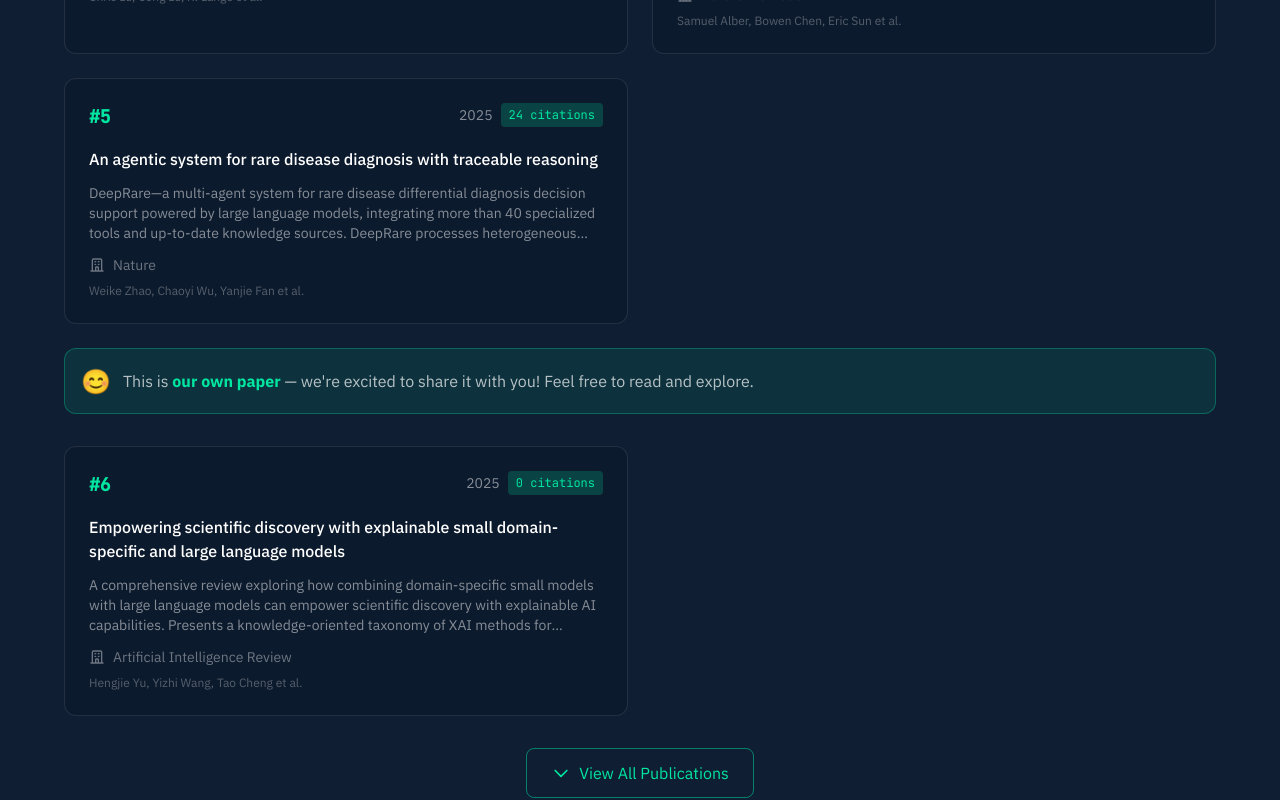
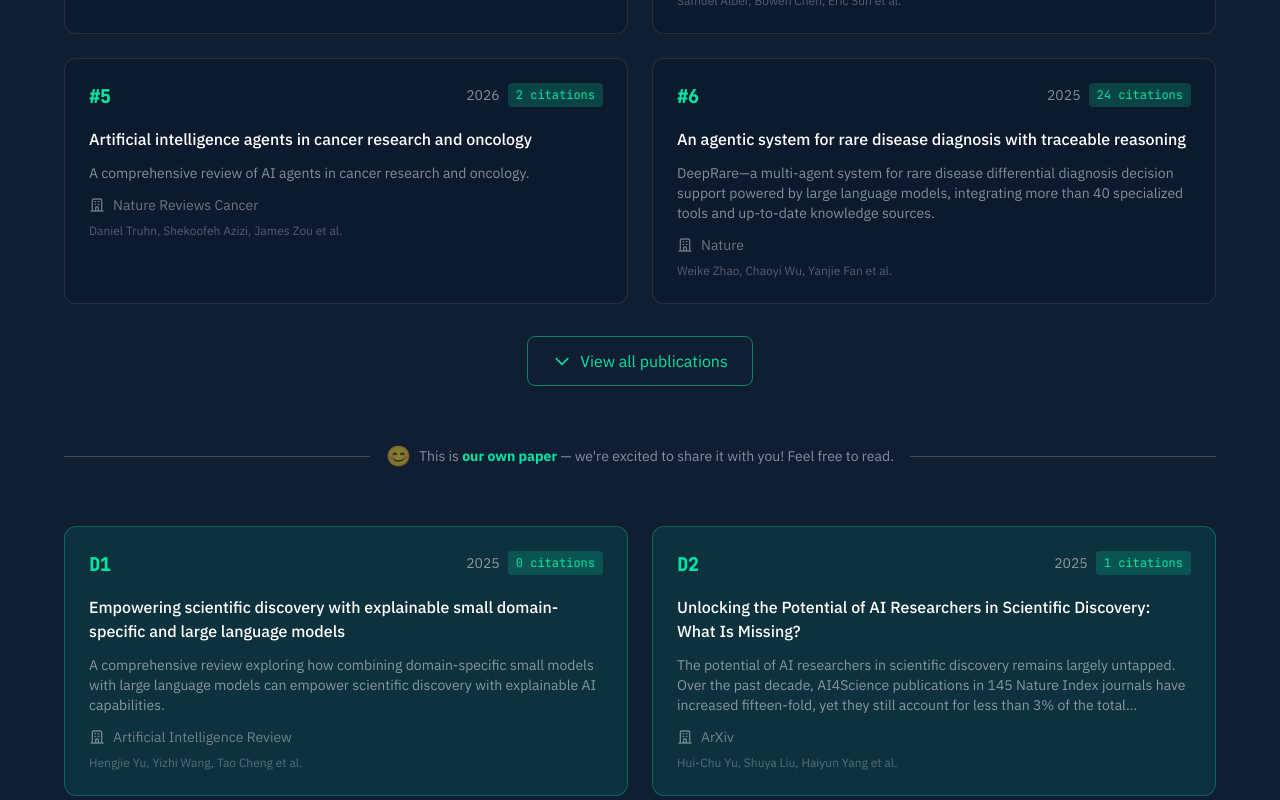
Before and after one commit to onepersonlab/onepersonlab-website, a React (Vite) app: page / in a window 1280 px wide. Shown: the part 3020-3820 px from the top of the page. Built offline with nearby package versions, Linux system fonts and the light colour scheme.

Commit message:
feat: redesign Papers section - new top 6, developer papers, view less button

```diff
--- /dev/null
+++ b/data/developer-papers-update.json
@@ -0,0 +1,28 @@
+{
+  "description": "Developer's Own Papers - Detailed Info",
+  "source": "Semantic Scholar + OpenAlex APIs",
+  "generated_at": "2026-04-11T23:35:00Z",
+  "paper_count": 2,
+  "papers": [
+    {
+      "title": "Empowering scientific discovery with explainable small domain-specific and large language models",
+      "doi": "10.1007/s10462-025-11365-w",
+      "year": 2025,
+      "venue": "Artificial Intelligence Review",
+      "authors": ["Hengjie Yu", "Yizhi Wang", "Tao Cheng", "Yan Yan", "Kenneth A. Dawson", "S. F. Y. Li", "Yefeng Zheng", "Yaochu Jin"],
+      "citationCount": 0,
+      "abstract": "A comprehensive review exploring how combining domain-specific small models with large language models can empower scientific discovery with explainable AI capabilities.",
+      "url": "https://link.springer.com/article/10.1007/s10462-025-11365-w"
+    },
+    {
+      "title": "Unlocking the Potential of AI Researchers in Scientific Discovery: What Is Missing?",
+      "doi": "10.48550/arxiv.2503.05822",
+      "year": 2025,
+      "venue": "ArXiv",
+      "authors": ["Hui-Chu Yu", "Shuya Liu", "Haiyun Yang", "Yuping Yan", "Ming Qu", "Yaochu Jin"],
+      "citationCount": 1,
+      "abstract": "The potential of AI researchers in scientific discovery remains largely untapped. Over the past decade, AI4Science publications in 145 Nature Index journals have increased fifteen-fold, yet they still account for less than 3% of the total publications.",
+      "url": "https://arxiv.org/abs/2503.05822"
+    }
+  ]
+}
--- /dev/null
+++ b/data/developer-papers.json
@@ -0,0 +1,15 @@
+{
+  "description": "Developer's Own Papers",
+  "source": "Google Scholar",
+  "updated": "2026-04-11",
+  "papers": [
+    {
+      "title": "Empowering scientific discovery with explainable small domain-specific and large language models",
+      "doi": "10.1007/s10462-025-11365-w"
+    },
+    {
+      "title": "Unlocking the Potential of AI Researchers in Scientific Discovery: What Is Missing?",
+      "doi": "10.48550/arxiv.2503.05822"
+    }
+  ]
+}
--- a/data/top-6-papers-update.json
+++ b/data/top-6-papers-update.json
@@ -1,7 +1,7 @@
 {
   "description": "Top 6 Featured Papers - Detailed Info",
   "source": "Semantic Scholar + OpenAlex APIs",
-  "generated_at": "2026-04-11T23:10:00Z",
+  "generated_at": "2026-04-11T23:35:00Z",
   "paper_count": 6,
   "papers": [
     {
@@ -23,7 +23,7 @@
       "venue": "Nature",
       "authors": ["Weike Zhao", "Chaoyi Wu", "Yanjie Fan", "Xiaoman Zhang", "Pengcheng Qiu", "Yuze Sun", "Xiao Zhou", "Yanfeng Wang", "Ya Zhang", "Yongguo Yu", "Kun Sun", "Weidi Xie"],
       "citationCount": 24,
-      "abstract": "DeepRare—a multi-agent system for rare disease differential diagnosis decision support powered by large language models, integrating more than 40 specialized tools and up-to-date knowledge sources. DeepRare processes heterogeneous clinical inputs, including free-text descriptions, structured human phenotype ontology terms and genetic testing results to generate ranked diagnostic hypotheses with transparent reasoning linked to verifiable medical evidence.",
+      "abstract": "DeepRare—a multi-agent system for rare disease differential diagnosis decision support powered by large language models, integrating more than 40 specialized tools and up-to-date knowledge sources.",
       "url": "https://doi.org/10.1038/s41586-025-10097-9"
     },
     {
@@ -45,7 +45,7 @@
       "venue": "Nature",
       "authors": ["Chris Lu", "Cong Lu", "R. Lange", "Yutaro Yamada", "Shengran Hu", "Jakob Foerster", "David Ha", "Jeff Clune"],
       "citationCount": 8,
-      "abstract": "The AI Scientist—a pipeline for automating the entire scientific process end to end. The system creates research ideas, writes code, runs experiments, plots and analyses data, writes the entire scientific manuscript, and performs its own peer review. Its ideas, execution and presentation are of sufficient quality that the manuscript generated by this AI system passed the first round of peer review for a workshop of a top-tier machine learning conference.",
+      "abstract": "The AI Scientist—a pipeline for automating the entire scientific process end to end.",
       "url": "https://doi.org/10.1038/s41586-026-10265-5"
     },
     {
@@ -56,20 +56,19 @@
       "venue": "Nature Methods",
       "authors": ["Samuel Alber", "Bowen Chen", "Eric Sun", "Alina Isakova", "Aaron J. Wilk", "James Zou"],
       "citationCount": 1,
-      "abstract": "An AI agent that autonomously explores scRNA-seq datasets in novel directions conditioned on prior user-ran analyses. Built on large language models, CellVoyager ingests both the dataset and a record of prior analyses to generate and test new hypotheses within a Jupyter notebook environment. Given only the background sections of these papers, CellVoyager outperformed GPT-4o and o3-mini by up to 20% in predicting which analyses the authors eventually conducted.",
+      "abstract": "An AI agent that autonomously explores scRNA-seq datasets in novel directions conditioned on prior user-ran analyses.",
       "url": "https://doi.org/10.1038/s41592-026-03029-6"
     },
     {
       "order": 6,
-      "title": "Empowering scientific discovery with explainable small domain-specific and large language models",
-      "doi": "10.1007/s10462-025-11365-w",
-      "year": 2025,
-      "venue": "Artificial Intelligence Review",
-      "authors": ["Hengjie Yu", "Yizhi Wang", "Tao Cheng", "Yan Yan", "Kenneth A. Dawson", "S. F. Y. Li", "Yefeng Zheng", "Yaochu Jin"],
-      "citationCount": 0,
-      "abstract": "A comprehensive review exploring how combining domain-specific small models with large language models can empower scientific discovery with explainable AI capabilities. Presents a knowledge-oriented taxonomy of XAI methods for scientific research, discussing knowledge-agnostic, knowledge-based, knowledge-infused, and knowledge-verified approaches.",
-      "url": "https://link.springer.com/article/10.1007/s10462-025-11365-w",
-      "isDeveloperPaper": true
+      "title": "Artificial intelligence agents in cancer research and oncology",
+      "doi": "10.1038/s41568-025-00900-0",
+      "year": 2026,
+      "venue": "Nature Reviews Cancer",
+      "authors": ["Daniel Truhn", "Shekoofeh Azizi", "James Zou", "Leonor Cerda-Alberich", "Faisal Mahmood", "Jakob Nikolas Kather"],
+      "citationCount": 2,
+      "abstract": "A comprehensive review of AI agents in cancer research and oncology.",
+      "url": "https://doi.org/10.1038/s41568-025-00900-0"
     }
   ]
 }
--- a/data/top-6-papers.json
+++ b/data/top-6-papers.json
@@ -24,7 +24,7 @@
       "order": 5
     },
     {
-      "title": "Empowering scientific discovery with explainable small domain-specific and large language models",
+      "title": "Artificial intelligence agents in cancer research and oncology",
       "order": 6
     }
   ]
--- a/src/components/PapersSection.tsx
+++ b/src/components/PapersSection.tsx
@@ -1,5 +1,5 @@
 import { useState, useEffect } from 'react';
-import { getTopPapers, getAllPapers } from '../data/papers';
+import { getTopPapers, getAllPapers, getDeveloperPapers } from '../data/papers';
 import type { Paper } from '../data/papers';
 
 type SortMode = 'year' | 'citations';
@@ -9,7 +9,8 @@ export function PapersSection() {
   const [sortMode, setSortMode] = useState<SortMode>('year');
   const [expanded, setExpanded] = useState(false);
   const [topPapers, setTopPapers] = useState<Paper[]>([]);
-  const [allPapers, setAllPapers] = useState<Paper[]>([]);
+  const [developerPapers, setDeveloperPapers] = useState<Paper[]>([]);
+  const [combinedPapers, setCombinedPapers] = useState<Paper[]>([]);
 
   useEffect(() => {
     const rawTop = getTopPapers();
@@ -20,11 +21,15 @@ export function PapersSection() {
     setTopPapers(sortedTop);
 
     const rawAll = getAllPapers();
-    const sortedAll = [...rawAll].sort((a, b) => {
+    const devPapers = getDeveloperPapers();
+    setDeveloperPapers(devPapers);
+
+    // Combined: top 6 + all papers, sorted together
+    const combined = [...rawTop, ...rawAll].sort((a, b) => {
       if (sortMode === 'year') return b.year - a.year;
       return (b.citationCount || 0) - (a.citationCount || 0);
     });
-    setAllPapers(sortedAll);
+    setCombinedPapers(combined);
   }, [sortMode]);
 
   useEffect(() => {
@@ -38,6 +43,8 @@ export function PapersSection() {
     if (section) observer.observe(section);
     return () => observer.disconnect();
   }, []);
+
+  const displayPapers = expanded ? combinedPapers : topPapers;
 
   return (
     <section id="papers" className="min-h-screen py-24 px-6 bg-navy-800 relative" aria-labelledby="papers-heading">
@@ -88,19 +95,10 @@ export function PapersSection() {
         </button>
       </div>
 
-      {/* Top 6 Papers */}
+      {/* Papers Grid */}
       <div className={`max-w-6xl mx-auto transition-all duration-1000 delay-200 ${isVisible ? 'opacity-100 translate-y-0' : 'opacity-0 translate-y-8'}`}>
         <div className="grid grid-cols-1 md:grid-cols-2 gap-6">
-          {topPapers.map((paper, index) => (
-            <>
-              {paper.isDeveloperPaper && (
-                <div key="developer-note" className="md:col-span-2 bg-mint-400/10 border border-mint-400/30 rounded-xl p-4 mb-2 flex items-center gap-3">
-                  <span className="text-2xl">😊</span>
-                  <p className="text-white/70" style={{ fontFamily: 'var(--font-body)' }}>
-                    This is <strong className="text-mint-400">our own paper</strong> — we're excited to share it with you! Feel free to read and explore.
-                  </p>
-                </div>
-              )}
+          {displayPapers.map((paper, index) => (
             <article key={paper.doi || paper.title} className="group relative bg-navy-900/50 border border-white/10 rounded-xl p-6 hover:border-mint-400/50 transition-all duration-300">
               <div className="flex items-start justify-between mb-4">
                 <span className="text-mint-400 font-bold text-lg" style={{ fontFamily: 'var(--font-mono)' }}>#{index + 1}</span>
@@ -133,35 +131,47 @@ export function PapersSection() {
                 )}
               </a>
             </article>
-            </>
           ))}
         </div>
 
-        {/* Divider */}
-        {expanded && (
+        {/* Expand/Collapse button */}
+        <div className="mt-8 text-center">
+          <button
+            onClick={() => setExpanded(!expanded)}
+            className="inline-flex items-center gap-2 px-6 py-3 border border-mint-400/50 text-mint-400 hover:bg-mint-400/10 rounded-lg transition-all duration-300"
+            style={{ fontFamily: 'var(--font-body)' }}
+            aria-expanded={expanded}
+          >
+            <svg className={`w-5 h-5 transition-transform duration-300 ${expanded ? 'rotate-180' : ''}`} fill="none" stroke="currentColor" viewBox="0 0 24 24">
+              <path strokeLinecap="round" strokeLinejoin="round" strokeWidth={2} d="M19 9l-7 7-7-7" />
+            </svg>
+            <span>{expanded ? 'View less' : 'View all publications'}</span>
+          </button>
+        </div>
+
+        {/* Developer Papers Section */}
         <div className="relative my-12">
           <div className="absolute inset-0 flex items-center">
             <div className="w-full border-t border-white/20"></div>
           </div>
           <div className="relative flex justify-center">
-              <span className="px-4 py-2 bg-navy-800 text-white/50 text-sm rounded-lg" style={{ fontFamily: 'var(--font-body)' }}>
-                Additional Publications
+            <span className="px-4 py-2 bg-navy-800 text-white/50 text-sm rounded-lg flex items-center gap-2" style={{ fontFamily: 'var(--font-body)' }}>
+              <span className="text-xl">😊</span>
+              <span>This is <strong className="text-mint-400">our own paper</strong> — we're excited to share it with you! Feel free to read.</span>
             </span>
           </div>
         </div>
-        )}
 
-        {/* All Papers (when expanded) */}
-        {expanded && (
+        {/* Developer Papers */}
         <div className="grid grid-cols-1 md:grid-cols-2 gap-6">
-            {allPapers.map((paper, index) => (
-              <article key={paper.doi || paper.title} className="group relative bg-navy-900/30 border border-white/10 rounded-xl p-6 hover:border-mint-400/50 transition-all duration-300">
+          {developerPapers.map((paper, index) => (
+            <article key={paper.doi || paper.title} className="group relative bg-mint-400/10 border border-mint-400/30 rounded-xl p-6 hover:border-mint-400/50 transition-all duration-300">
               <div className="flex items-start justify-between mb-4">
-                  <span className="text-white/40 font-bold text-lg" style={{ fontFamily: 'var(--font-mono)' }}>#{index + 7}</span>
+                <span className="text-mint-400 font-bold text-lg" style={{ fontFamily: 'var(--font-mono)' }}>D{index + 1}</span>
                 <div className="flex items-center gap-2">
                   <span className="text-sm text-white/50" style={{ fontFamily: 'var(--font-body)' }}>{paper.year}</span>
                   {paper.citationCount !== null && (
-                      <span className="inline-flex items-center px-2 py-1 rounded text-xs bg-white/10 text-white/70" style={{ fontFamily: 'var(--font-mono)' }}>
+                    <span className="inline-flex items-center px-2 py-1 rounded text-xs bg-mint-400/20 text-mint-400" style={{ fontFamily: 'var(--font-mono)' }}>
                       {paper.citationCount} citations
                     </span>
                   )}
@@ -189,22 +199,6 @@ export function PapersSection() {
             </article>
           ))}
         </div>
-        )}
-
-        {/* Expand/Collapse button */}
-        <div className="mt-8 text-center">
-          <button
-            onClick={() => setExpanded(!expanded)}
-            className="inline-flex items-center gap-2 px-6 py-3 border border-mint-400/50 text-mint-400 hover:bg-mint-400/10 rounded-lg transition-all duration-300"
-            style={{ fontFamily: 'var(--font-body)' }}
-            aria-expanded={expanded}
-          >
-            <svg className={`w-5 h-5 transition-transform duration-300 ${expanded ? 'rotate-180' : ''}`} fill="none" stroke="currentColor" viewBox="0 0 24 24">
-              <path strokeLinecap="round" strokeLinejoin="round" strokeWidth={2} d="M19 9l-7 7-7-7" />
-            </svg>
-            <span>{expanded ? 'Show Top 6 Only' : 'View All Publications'}</span>
-          </button>
-        </div>
       </div>
     </section>
   );
--- /dev/null
+++ b/src/data/developer-papers-update.json
@@ -0,0 +1,28 @@
+{
+  "description": "Developer's Own Papers - Detailed Info",
+  "source": "Semantic Scholar + OpenAlex APIs",
+  "generated_at": "2026-04-11T23:35:00Z",
+  "paper_count": 2,
+  "papers": [
+    {
+      "title": "Empowering scientific discovery with explainable small domain-specific and large language models",
+      "doi": "10.1007/s10462-025-11365-w",
+      "year": 2025,
+      "venue": "Artificial Intelligence Review",
+      "authors": ["Hengjie Yu", "Yizhi Wang", "Tao Cheng", "Yan Yan", "Kenneth A. Dawson", "S. F. Y. Li", "Yefeng Zheng", "Yaochu Jin"],
+      "citationCount": 0,
+      "abstract": "A comprehensive review exploring how combining domain-specific small models with large language models can empower scientific discovery with explainable AI capabilities.",
+      "url": "https://link.springer.com/article/10.1007/s10462-025-11365-w"
+    },
+    {
+      "title": "Unlocking the Potential of AI Researchers in Scientific Discovery: What Is Missing?",
+      "doi": "10.48550/arxiv.2503.05822",
+      "year": 2025,
+      "venue": "ArXiv",
+      "authors": ["Hui-Chu Yu", "Shuya Liu", "Haiyun Yang", "Yuping Yan", "Ming Qu", "Yaochu Jin"],
+      "citationCount": 1,
+      "abstract": "The potential of AI researchers in scientific discovery remains largely untapped. Over the past decade, AI4Science publications in 145 Nature Index journals have increased fifteen-fold, yet they still account for less than 3% of the total publications.",
+      "url": "https://arxiv.org/abs/2503.05822"
+    }
+  ]
+}
--- a/src/data/papers.ts
+++ b/src/data/papers.ts
@@ -1,5 +1,6 @@
 import topPapersData from './top-6-papers-update.json';
 import allPapersData from './all-papers-update.json';
+import developerPapersData from './developer-papers-update.json';
 
 export interface Paper {
   order?: number;
@@ -11,7 +12,6 @@ export interface Paper {
   citationCount: number | null;
   abstract: string;
   url: string;
-  isDeveloperPaper?: boolean;
 }
 
 export function getTopPapers(): Paper[] {
@@ -24,8 +24,7 @@ export function getTopPapers(): Paper[] {
     authors: p.authors || [],
     citationCount: p.citationCount,
     abstract: p.abstract || '',
-    url: p.url,
-    isDeveloperPaper: p.isDeveloperPaper || false
+    url: p.url
   }));
 }
 
@@ -42,10 +41,24 @@ export function getAllPapers(): Paper[] {
   }));
 }
 
-export function getPaperMeta(): { top_count: number; all_count: number; generated_at: string } {
+export function getDeveloperPapers(): Paper[] {
+  return developerPapersData.papers.map((p: any) => ({
+    title: p.title,
+    doi: p.doi,
+    year: p.year,
+    venue: p.venue,
+    authors: p.authors || [],
+    citationCount: p.citationCount,
+    abstract: p.abstract || '',
+    url: p.url
+  }));
+}
+
+export function getPaperMeta(): { top_count: number; all_count: number; developer_count: number; generated_at: string } {
   return {
     top_count: topPapersData.paper_count,
     all_count: allPapersData.paper_count,
+    developer_count: developerPapersData.paper_count,
     generated_at: topPapersData.generated_at
   };
 }
--- a/src/data/top-6-papers-update.json
+++ b/src/data/top-6-papers-update.json
@@ -1,7 +1,7 @@
 {
   "description": "Top 6 Featured Papers - Detailed Info",
   "source": "Semantic Scholar + OpenAlex APIs",
-  "generated_at": "2026-04-11T23:10:00Z",
+  "generated_at": "2026-04-11T23:35:00Z",
   "paper_count": 6,
   "papers": [
     {
@@ -23,7 +23,7 @@
       "venue": "Nature",
       "authors": ["Weike Zhao", "Chaoyi Wu", "Yanjie Fan", "Xiaoman Zhang", "Pengcheng Qiu", "Yuze Sun", "Xiao Zhou", "Yanfeng Wang", "Ya Zhang", "Yongguo Yu", "Kun Sun", "Weidi Xie"],
       "citationCount": 24,
-      "abstract": "DeepRare—a multi-agent system for rare disease differential diagnosis decision support powered by large language models, integrating more than 40 specialized tools and up-to-date knowledge sources. DeepRare processes heterogeneous clinical inputs, including free-text descriptions, structured human phenotype ontology terms and genetic testing results to generate ranked diagnostic hypotheses with transparent reasoning linked to verifiable medical evidence.",
+      "abstract": "DeepRare—a multi-agent system for rare disease differential diagnosis decision support powered by large language models, integrating more than 40 specialized tools and up-to-date knowledge sources.",
       "url": "https://doi.org/10.1038/s41586-025-10097-9"
     },
     {
@@ -45,7 +45,7 @@
       "venue": "Nature",
       "authors": ["Chris Lu", "Cong Lu", "R. Lange", "Yutaro Yamada", "Shengran Hu", "Jakob Foerster", "David Ha", "Jeff Clune"],
       "citationCount": 8,
-      "abstract": "The AI Scientist—a pipeline for automating the entire scientific process end to end. The system creates research ideas, writes code, runs experiments, plots and analyses data, writes the entire scientific manuscript, and performs its own peer review. Its ideas, execution and presentation are of sufficient quality that the manuscript generated by this AI system passed the first round of peer review for a workshop of a top-tier machine learning conference.",
+      "abstract": "The AI Scientist—a pipeline for automating the entire scientific process end to end.",
       "url": "https://doi.org/10.1038/s41586-026-10265-5"
     },
     {
@@ -56,20 +56,19 @@
       "venue": "Nature Methods",
       "authors": ["Samuel Alber", "Bowen Chen", "Eric Sun", "Alina Isakova", "Aaron J. Wilk", "James Zou"],
       "citationCount": 1,
-      "abstract": "An AI agent that autonomously explores scRNA-seq datasets in novel directions conditioned on prior user-ran analyses. Built on large language models, CellVoyager ingests both the dataset and a record of prior analyses to generate and test new hypotheses within a Jupyter notebook environment. Given only the background sections of these papers, CellVoyager outperformed GPT-4o and o3-mini by up to 20% in predicting which analyses the authors eventually conducted.",
+      "abstract": "An AI agent that autonomously explores scRNA-seq datasets in novel directions conditioned on prior user-ran analyses.",
       "url": "https://doi.org/10.1038/s41592-026-03029-6"
     },
     {
       "order": 6,
-      "title": "Empowering scientific discovery with explainable small domain-specific and large language models",
-      "doi": "10.1007/s10462-025-11365-w",
-      "year": 2025,
-      "venue": "Artificial Intelligence Review",
-      "authors": ["Hengjie Yu", "Yizhi Wang", "Tao Cheng", "Yan Yan", "Kenneth A. Dawson", "S. F. Y. Li", "Yefeng Zheng", "Yaochu Jin"],
-      "citationCount": 0,
-      "abstract": "A comprehensive review exploring how combining domain-specific small models with large language models can empower scientific discovery with explainable AI capabilities. Presents a knowledge-oriented taxonomy of XAI methods for scientific research, discussing knowledge-agnostic, knowledge-based, knowledge-infused, and knowledge-verified approaches.",
-      "url": "https://link.springer.com/article/10.1007/s10462-025-11365-w",
-      "isDeveloperPaper": true
+      "title": "Artificial intelligence agents in cancer research and oncology",
+      "doi": "10.1038/s41568-025-00900-0",
+      "year": 2026,
+      "venue": "Nature Reviews Cancer",
+      "authors": ["Daniel Truhn", "Shekoofeh Azizi", "James Zou", "Leonor Cerda-Alberich", "Faisal Mahmood", "Jakob Nikolas Kather"],
+      "citationCount": 2,
+      "abstract": "A comprehensive review of AI agents in cancer research and oncology.",
+      "url": "https://doi.org/10.1038/s41568-025-00900-0"
     }
   ]
 }
```
Lines whose indentation alone changed are shown as unchanged.
